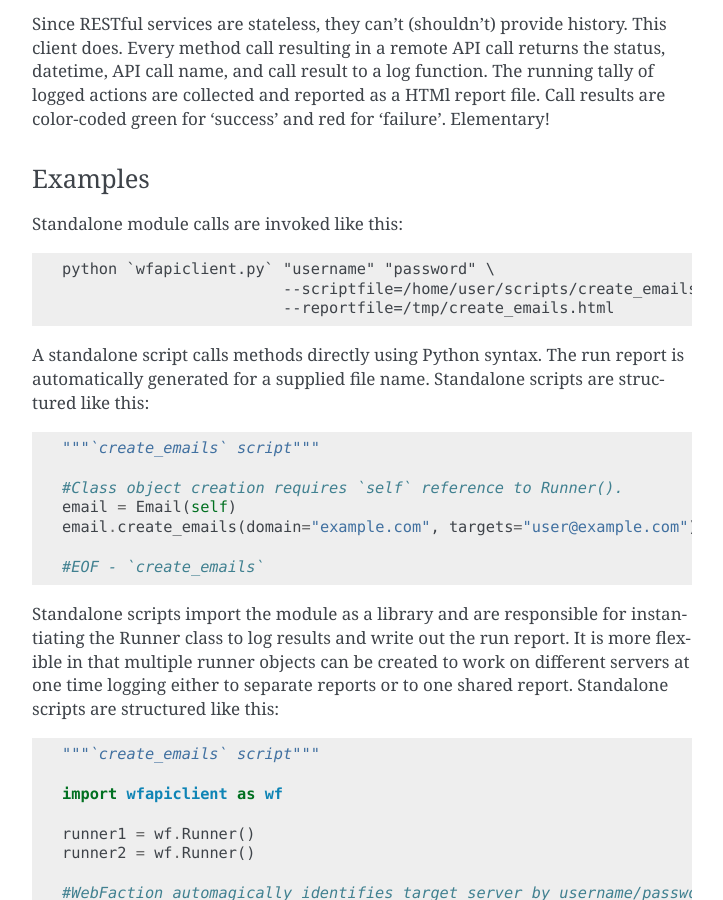
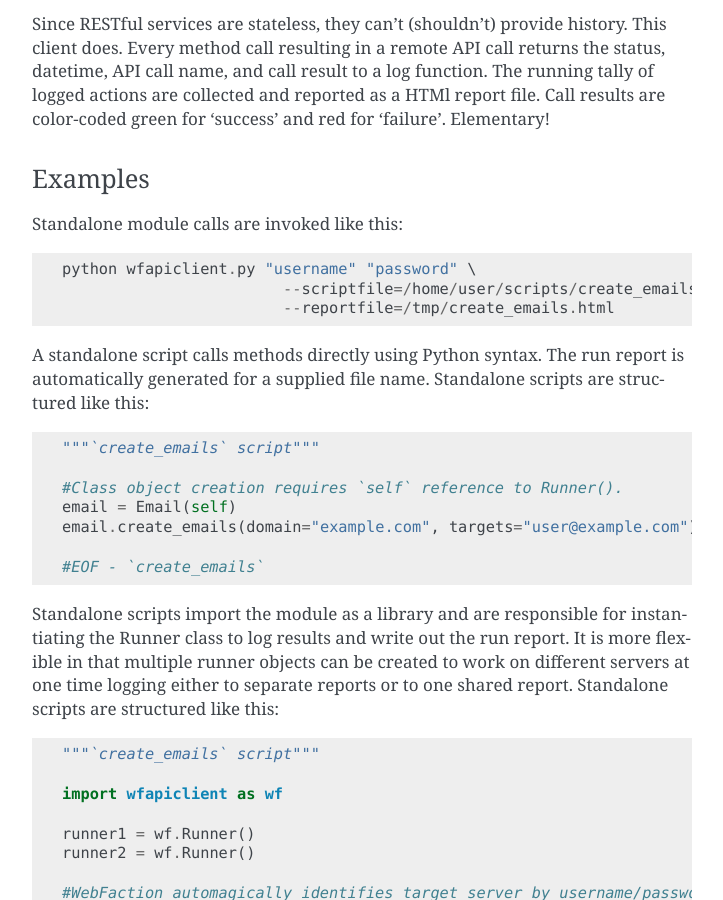
Before and after one commit to davidjcox/wf-api-client, a Sphinx documentation site: the page built from wf-api-client/docs/index.rst, in a window 1280 px wide and 900 px high, scrolled down 1584 px. Shown: the whole window, without its empty margins (388-1111 px from the left). Built offline with Sphinx 7.4.7, drawn with Linux system fonts in a browser that asks for light colours.

Commit message:
Small doc edits.

```diff
--- a/README.rst
+++ b/README.rst
@@ -76,7 +76,7 @@ Examples
 
 Standalone module calls are invoked like this::
 
-    python `wfapiclient.py` "username" "password" \
+    python wfapiclient.py "username" "password" \
                         --scriptfile=/home/user/scripts/create_emails \
                         --reportfile=/tmp/create_emails.html
 
--- a/wf-api-client/docs/index.rst
+++ b/wf-api-client/docs/index.rst
@@ -89,7 +89,7 @@ Examples
 
 Standalone module calls are invoked like this::
 
-    python `wfapiclient.py` "username" "password" \
+    python wfapiclient.py "username" "password" \
                             --scriptfile=/home/user/scripts/create_emails \
                             --reportfile=/tmp/create_emails.html
 
```
Also changed, not shown: 1 other file.
